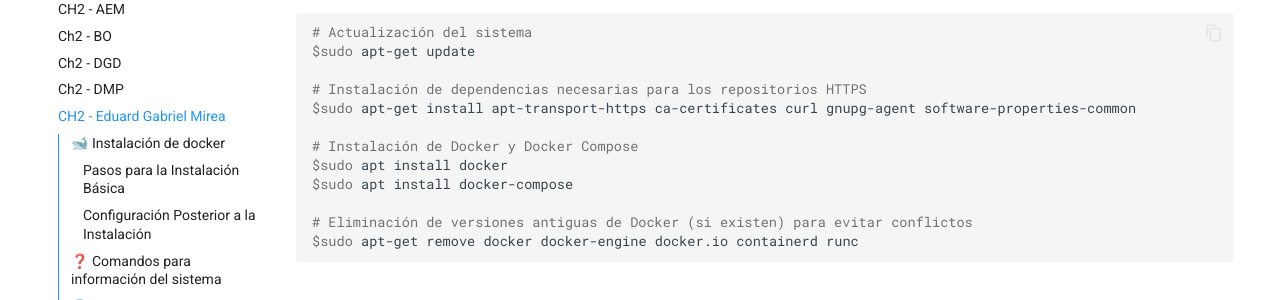
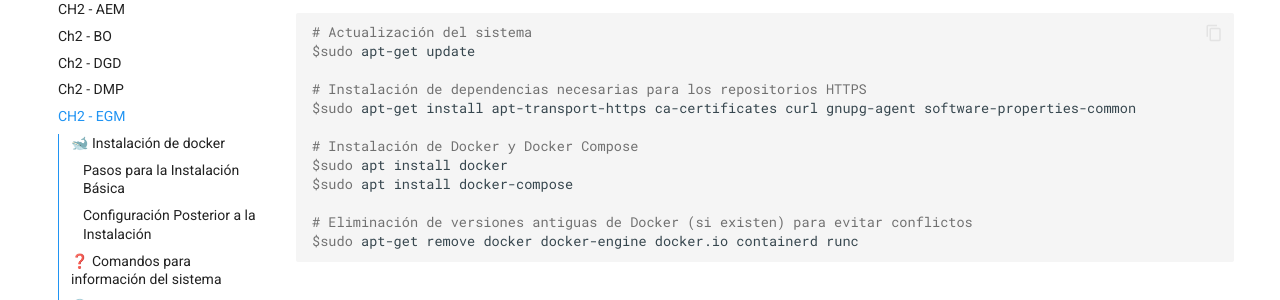
Before and after one commit to jmunozji/DAW24_25_tasks, an MkDocs documentation site: the page built from docs/Ud2/Ch2_EGM.md, in a window 1280 px wide. Shown: the part 264-564 px from the top of the page. Built offline with MkDocs 1.6.1 and Material for MkDocs 9.7.7, drawn with Linux system fonts in a browser that asks for light colours.

Commit message:
Update Ch2_EGM.md

```diff
--- a/docs/Ud2/Ch2_EGM.md
+++ b/docs/Ud2/Ch2_EGM.md
@@ -1,5 +1,5 @@
 ---
-title: CH2 - Eduard Gabriel Mirea
+title: CH2 - EGM
 ---
 
 # Unidad 2 - Docker Cheatsheet
```
